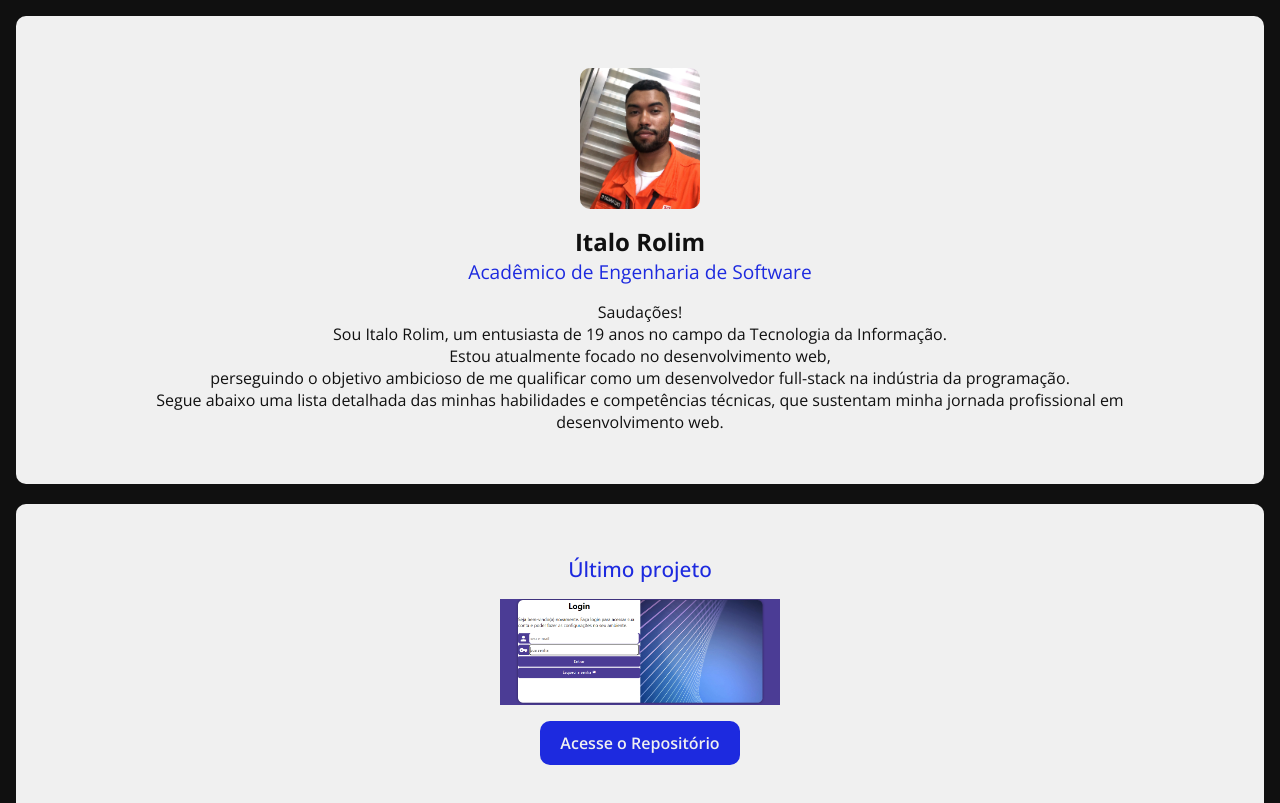
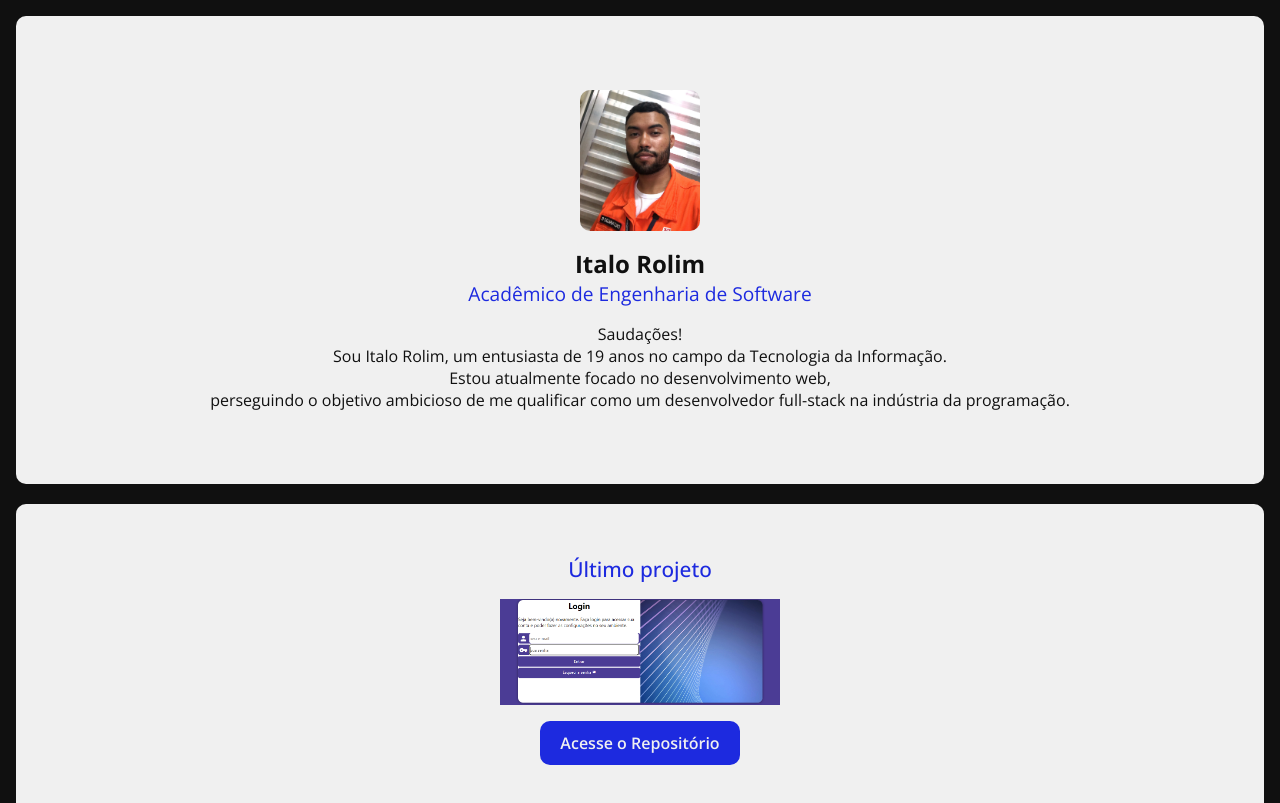
Before and after one commit to ItaloRolim/portfolio-social-media, a plain HTML site: page index.html in a window 1280 px wide. Shown: the top 803 px of the page. Drawn offline with nearby package versions, Linux system fonts and the light colour scheme.

Commit message:
ajustando o conteúdo

```diff
--- a/index.html
+++ b/index.html
@@ -34,7 +34,6 @@
                              Sou Italo Rolim, um entusiasta de 19 anos no campo da Tecnologia da Informação. <br>
                               Estou atualmente focado no desenvolvimento web, <br>
                               perseguindo o objetivo  ambicioso de me qualificar como um desenvolvedor full-stack na indústria da  programação. <br>
-                        Segue abaixo uma lista detalhada das minhas habilidades e competências técnicas, que  sustentam minha jornada profissional em desenvolvimento web.
                         </p>
                     </div>
                 </div>
```
